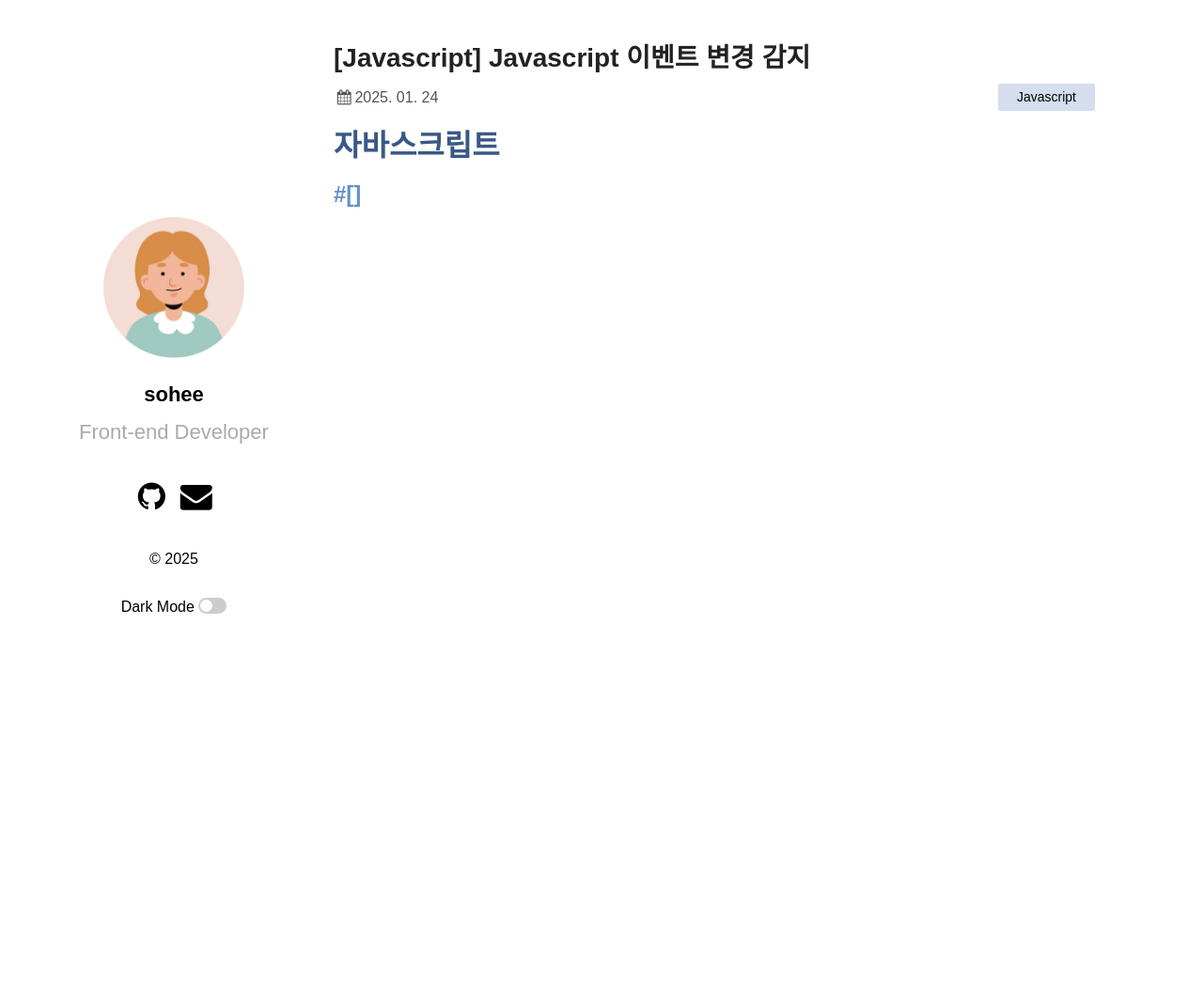
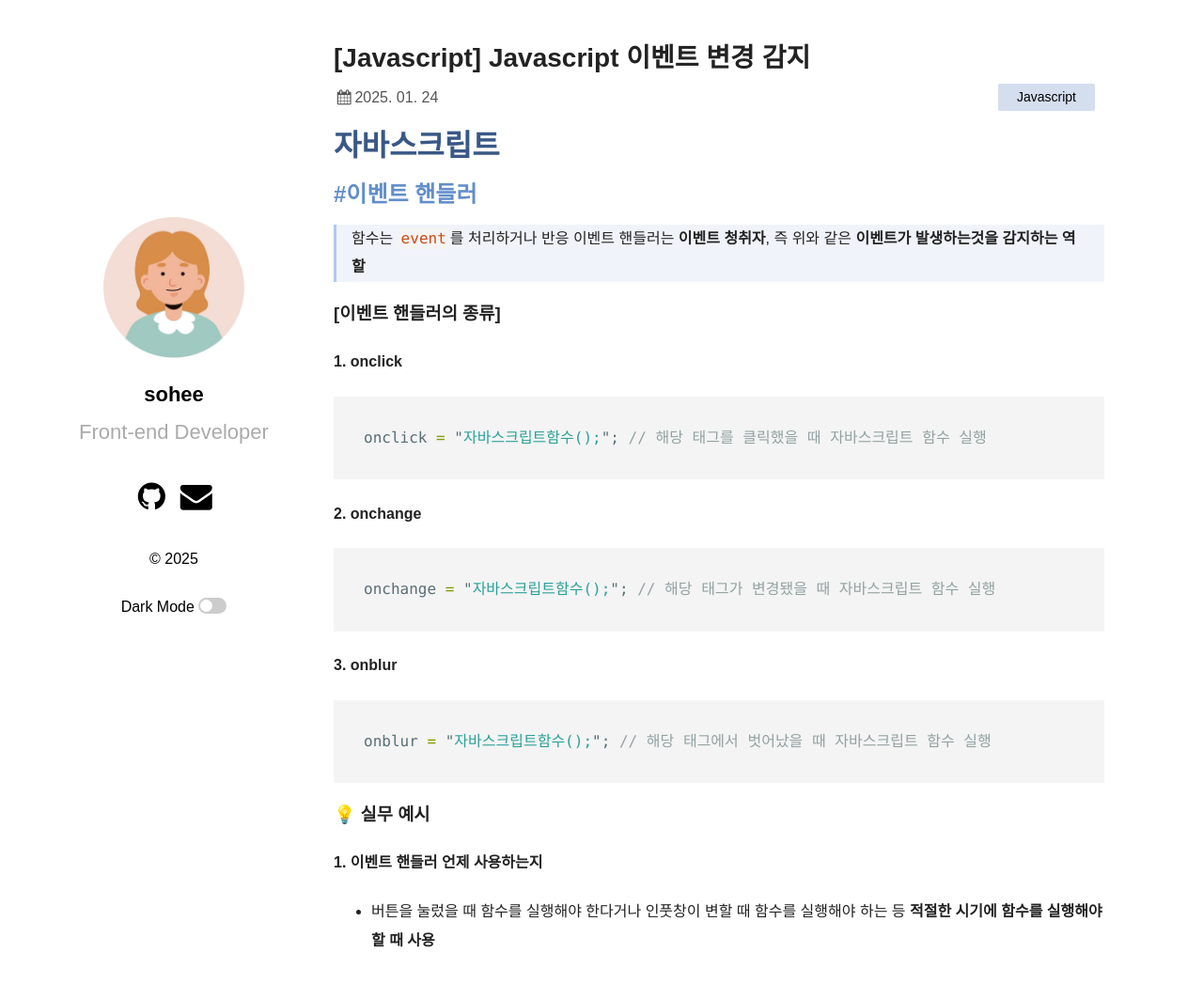
Before and after one commit to shkim00216/shkim00216.github.io, a Jekyll site: the page built from _posts/2025-01-24-Javascript4.md, in a window 1280 px wide and 1061 px high. Shown: the top 1047 px of the window at 94% size. Built offline with Jekyll 4.4.1, drawn with Linux system fonts in a browser that asks for light colours; some web fonts are replaced.

Commit message:
0124 upload
자바스크립트 이벤트 변경 감지 정리

````diff
--- a/_posts/2025-01-24-Javascript4.md
+++ b/_posts/2025-01-24-Javascript4.md
@@ -7,4 +7,36 @@ categories: Javascript
 
 # 자바스크립트
 
-## #[]
+<!-- precamp/class/03-javascript/07-signup.html,js 참고 -->
+<!-- precamp/class/03-javascript/08-phone.html,js 참고 -->
+
+## #이벤트 핸들러
+
+> 함수는 `event`를 처리하거나 반응
+> 이벤트 핸들러는 **이벤트 청취자**, 즉 위와 같은 **이벤트가 발생하는것을 감지하는 역할**
+
+### [이벤트 핸들러의 종류]
+
+#### 1. onclick
+
+```javascript
+onclick = "자바스크립트함수();"; // 해당 태그를 클릭했을 때 자바스크립트 함수 실행
+```
+
+#### 2. onchange
+
+```javascript
+onchange = "자바스크립트함수();"; // 해당 태그가 변경됐을 때 자바스크립트 함수 실행
+```
+
+#### 3. onblur
+
+```javascript
+onblur = "자바스크립트함수();"; // 해당 태그에서 벗어났을 때 자바스크립트 함수 실행
+```
+
+### 💡 실무 예시
+
+#### 1. 이벤트 핸들러 언제 사용하는지
+
+- 버튼을 눌렀을 때 함수를 실행해야 한다거나 인풋창이 변할 때 함수를 실행해야 하는 등 **적절한 시기에 함수를 실행해야 할 때 사용**
````
